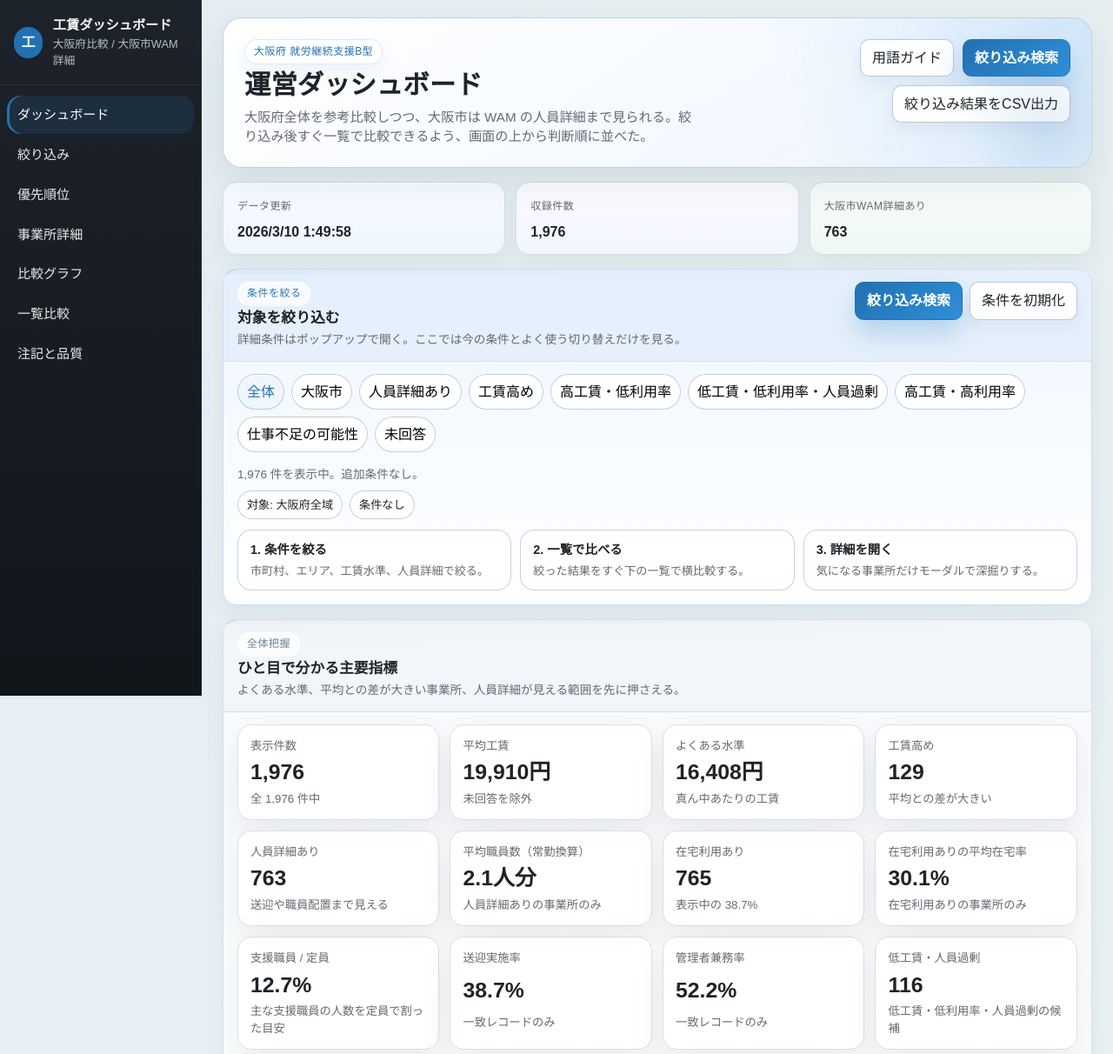
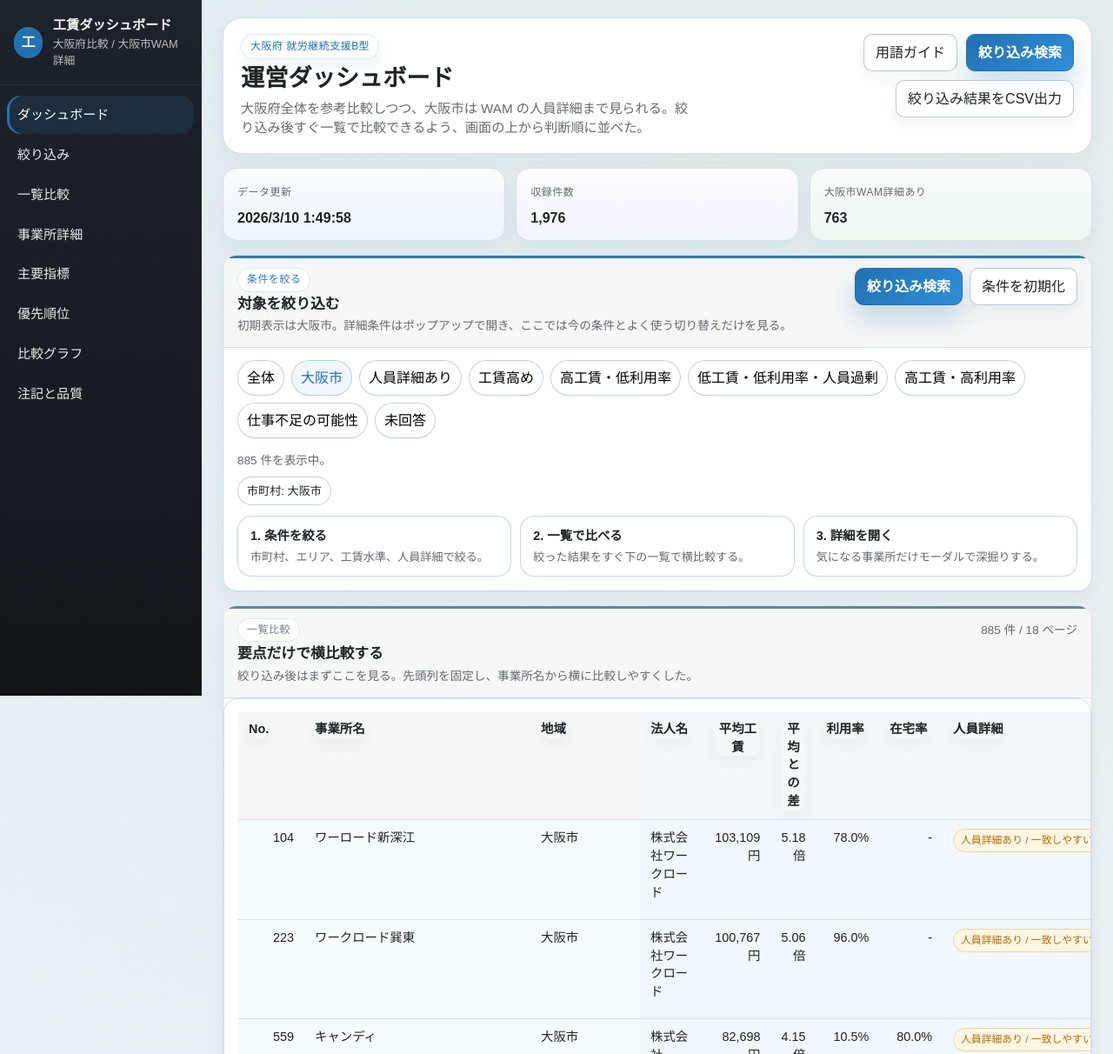
Before and after one commit to koheichiba0714-dev/codex, a plain HTML site: page apps/r6kouchin-dashboard/index.html in a window 1280 px wide. Shown: the top 1212 px of the page at 87% size. Drawn offline with Linux system fonts and the light colour scheme.

Commit message:
Refine admin dashboard layout

```diff
--- a/apps/r6kouchin-dashboard/app.js
+++ b/apps/r6kouchin-dashboard/app.js
@@ -64,6 +64,7 @@ const FILTER_PRESETS = {
     responseStatus: "unanswered",
   },
 };
+const INITIAL_PRESET = "osaka-city";
 
 function createDefaultFilters() {
   return {
@@ -93,6 +94,10 @@ function cloneFilters(filters) {
   return { ...filters };
 }
 
+function createPresetFilters(preset) {
+  return { ...createDefaultFilters(), ...(FILTER_PRESETS[preset] ?? {}) };
+}
+
 const state = {
   records: [],
   filteredRecords: [],
@@ -100,10 +105,10 @@ const state = {
   sortKey: "wage_ratio_to_overall_mean",
   sortDirection: "desc",
   currentPage: 1,
-  filters: createDefaultFilters(),
-  draftFilters: createDefaultFilters(),
+  filters: createPresetFilters(INITIAL_PRESET),
+  draftFilters: createPresetFilters(INITIAL_PRESET),
   selectedOfficeNo: null,
-  activePreset: "all",
+  activePreset: INITIAL_PRESET,
 };
 
 document.addEventListener("DOMContentLoaded", () => {
@@ -435,14 +440,14 @@ function bindCheckbox(id, key) {
 }
 
 function resetDraftFilters() {
-  state.draftFilters = createDefaultFilters();
+  state.draftFilters = createPresetFilters(INITIAL_PRESET);
   syncFilterControls(state.draftFilters);
 }
 
 function resetFilters() {
-  state.filters = createDefaultFilters();
+  state.filters = createPresetFilters(INITIAL_PRESET);
   state.draftFilters = cloneFilters(state.filters);
-  state.activePreset = "all";
+  state.activePreset = INITIAL_PRESET;
   syncFilterControls(state.draftFilters);
   syncPresetButtons();
   state.currentPage = 1;
@@ -1360,9 +1365,9 @@ function renderTable(records) {
       (record) => `
         <tr class="${rowClass(record)}">
           <td class="numeric">${formatNullable(record.office_no)}</td>
+          <td>${escapeHtml(record.office_name ?? "-")}</td>
           <td>${escapeHtml(record.municipality ?? "-")}</td>
           <td>${escapeHtml(record.corporation_name ?? "-")}</td>
-          <td>${escapeHtml(record.office_name ?? "-")}</td>
           <td class="numeric">${formatWage(record.average_wage_yen, record.average_wage_error)}</td>
           <td class="numeric">${formatRatio(record.wage_ratio_to_overall_mean)}</td>
           <td class="numeric">${formatPercent(record.daily_user_capacity_ratio)}</td>
--- a/apps/r6kouchin-dashboard/index.html
+++ b/apps/r6kouchin-dashboard/index.html
@@ -23,10 +23,11 @@
         <nav class="sidebar-nav">
           <a href="#overviewHeading" class="nav-link is-active">ダッシュボード</a>
           <a href="#filtersHeading" class="nav-link">絞り込み</a>
+          <a href="#tableHeading" class="nav-link">一覧比較</a>
+          <a href="#detailHeading" class="nav-link">事業所詳細</a>
+          <a href="#summaryHeading" class="nav-link">主要指標</a>
           <a href="#strategyHeading" class="nav-link">優先順位</a>
-          <a href="#detailHeading" class="nav-link">事業所詳細</a>
           <a href="#chartsHeading" class="nav-link">比較グラフ</a>
-          <a href="#tableHeading" class="nav-link">一覧比較</a>
           <a href="#notesHeading" class="nav-link">注記と品質</a>
         </nav>
       </aside>
@@ -68,7 +69,7 @@
               <div>
                 <p class="section-kicker">条件を絞る</p>
                 <h2 id="filtersHeading">対象を絞り込む</h2>
-                <p class="panel-note">詳細条件はポップアップで開く。ここでは今の条件とよく使う切り替えだけを見る。</p>
+                <p class="panel-note">初期表示は大阪市。詳細条件はポップアップで開き、ここでは今の条件とよく使う切り替えだけを見る。</p>
               </div>
               <div class="panel-head-actions">
                 <button id="openFiltersPanelButton" class="solid-button filter-search-button" type="button">絞り込み検索</button>
@@ -77,8 +78,8 @@
             </div>
             <div class="filter-launch-body">
               <div class="preset-row" aria-label="クイック切り替え">
-                <button class="preset-chip is-active" data-preset="all" type="button">全体</button>
-                <button class="preset-chip" data-preset="osaka-city" type="button">大阪市</button>
+                <button class="preset-chip" data-preset="all" type="button">全体</button>
+                <button class="preset-chip is-active" data-preset="osaka-city" type="button">大阪市</button>
                 <button class="preset-chip" data-preset="osaka-wam" type="button">人員詳細あり</button>
                 <button class="preset-chip" data-preset="high-wage" type="button">工賃高め</button>
                 <button class="preset-chip" data-preset="high-wage-low-util" type="button">高工賃・低利用率</button>
@@ -284,7 +285,7 @@
               <div>
                 <p class="section-kicker">一覧比較</p>
                 <h2 id="tableHeading">要点だけで横比較する</h2>
-                <p class="panel-note">細かい項目はモーダルへ寄せ、一覧は比較に必要な列へ絞った。</p>
+                <p class="panel-note">絞り込み後はまずここを見る。先頭列を固定し、事業所名から横に比較しやすくした。</p>
               </div>
               <p id="tableSummary" class="table-summary"></p>
             </div>
@@ -293,9 +294,9 @@
                 <thead>
                   <tr>
                     <th><button type="button" data-sort-key="office_no">No.</button></th>
+                    <th><button type="button" data-sort-key="office_name">事業所名</button></th>
                     <th><button type="button" data-sort-key="municipality">地域</button></th>
                     <th><button type="button" data-sort-key="corporation_name">法人名</button></th>
-                    <th><button type="button" data-sort-key="office_name">事業所名</button></th>
                     <th><button type="button" data-sort-key="average_wage_yen">平均工賃</button></th>
                     <th><button type="button" data-sort-key="wage_ratio_to_overall_mean">平均との差</button></th>
                     <th><button type="button" data-sort-key="daily_user_capacity_ratio">利用率</button></th>
--- a/apps/r6kouchin-dashboard/styles.css
+++ b/apps/r6kouchin-dashboard/styles.css
@@ -149,20 +149,16 @@ h2[id] {
 }
 
 .topbar {
-  position: relative;
   display: flex;
   align-items: flex-start;
   justify-content: space-between;
   gap: 20px;
   margin-bottom: 16px;
-  padding: 24px;
-  border: 1px solid rgba(190, 208, 228, 0.95);
+  padding: 18px 20px;
+  border: 1px solid #d5dde7;
   border-radius: var(--radius-lg);
-  background:
-    radial-gradient(circle at top right, rgba(66, 153, 225, 0.18), transparent 36%),
-    linear-gradient(145deg, rgba(255, 255, 255, 0.98) 0%, rgba(244, 249, 255, 0.98) 58%, rgba(236, 244, 252, 0.96) 100%);
-  box-shadow: var(--shadow);
-  overflow: hidden;
+  background: #ffffff;
+  box-shadow: var(--shadow-soft);
 }
 
 .topbar-copy,
@@ -170,20 +166,9 @@ h2[id] {
   min-width: 0;
 }
 
-.topbar::after {
-  content: "";
-  position: absolute;
-  inset: auto -36px -48px auto;
-  width: 180px;
-  height: 180px;
-  border-radius: 999px;
-  background: radial-gradient(circle, rgba(34, 113, 177, 0.1), transparent 70%);
-  pointer-events: none;
-}
-
 .topbar-copy h1 {
   margin: 4px 0 6px;
-  font-size: clamp(1.45rem, 2.6vw, 1.9rem);
+  font-size: clamp(1.35rem, 2.2vw, 1.7rem);
   line-height: 1.3;
 }
 
@@ -273,18 +258,17 @@ h2[id] {
   border-radius: var(--radius-md);
   overflow: hidden;
   position: relative;
-  background: var(--panel-bg, linear-gradient(180deg, rgba(255, 255, 255, 0.98) 0%, rgba(250, 252, 255, 0.94) 100%));
-  border-color: var(--panel-border, var(--line));
-  box-shadow: var(--shadow-soft);
-  backdrop-filter: blur(12px);
+  background: #ffffff;
+  border: 1px solid var(--panel-border, #d7dee8);
+  box-shadow: 0 1px 0 rgba(17, 24, 39, 0.04), 0 10px 22px rgba(17, 24, 39, 0.04);
 }
 
 .panel::before {
   content: "";
   position: absolute;
   inset: 0 0 auto 0;
-  height: 5px;
-  background: linear-gradient(90deg, var(--panel-accent, #c3cfdd), rgba(255, 255, 255, 0.1));
+  height: 3px;
+  background: var(--panel-accent, #c3cfdd);
   pointer-events: none;
 }
 
@@ -302,24 +286,41 @@ h2[id] {
 }
 
 .filter-launch-panel,
-.panel-main,
-.explain-panel,
+.table-panel,
 .insight-panel,
 .strategy-panel,
 .anomaly-panel,
 .charts-panel,
+.explain-panel,
 .notes-panel {
   grid-column: 1 / -1;
 }
 
 .table-panel {
+  grid-column: 1 / -1;
+  order: 2;
+}
+
+.detail-panel {
   grid-column: 1;
   order: 3;
+  position: static;
+}
+
+.panel-main {
+  grid-column: 2;
+  order: 3;
+}
+
+.panel-main .stats-grid {
+  grid-template-columns: repeat(2, minmax(0, 1fr));
+}
+
+.panel-main .stat-card strong {
+  font-size: 1.32rem;
 }
 
 .detail-panel {
-  grid-column: 2;
-  order: 4;
   position: sticky;
   top: 18px;
   align-self: start;
@@ -329,20 +330,16 @@ h2[id] {
   order: 1;
 }
 
-.panel-main {
-  order: 2;
-}
-
 .insight-panel {
+  order: 4;
+}
+
+.strategy-panel {
   order: 5;
 }
 
-.strategy-panel {
+.anomaly-panel {
   order: 6;
-}
-
-.anomaly-panel {
-  order: 7;
 }
 
 .explain-panel {
@@ -350,11 +347,11 @@ h2[id] {
 }
 
 .charts-panel {
+  order: 7;
+}
+
+.notes-panel {
   order: 9;
-}
-
-.notes-panel {
-  order: 10;
 }
 
 .panel-head {
@@ -364,8 +361,7 @@ h2[id] {
   gap: 20px;
   padding: 14px 16px;
   border-bottom: 1px solid var(--line);
-  background: var(--panel-head-bg, rgba(245, 248, 251, 0.92));
-  backdrop-filter: blur(12px);
+  background: #f6f7f7;
 }
 
 .panel-head h2 {
@@ -423,43 +419,32 @@ h2[id] {
   align-items: center;
   padding: 4px 10px;
   border-radius: 999px;
-  background: rgba(255, 255, 255, 0.72);
-  border: 1px solid rgba(255, 255, 255, 0.76);
+  background: #ffffff;
+  border: 1px solid #dde5ee;
   color: var(--panel-accent, var(--muted));
-  box-shadow: inset 0 1px 0 rgba(255, 255, 255, 0.78);
 }
 
 .filter-launch-panel {
-  --panel-bg: linear-gradient(180deg, #eef6ff 0%, #ffffff 100%);
-  --panel-head-bg: rgba(228, 239, 252, 0.92);
   --panel-border: #ccdef0;
   --panel-accent: #2d79b4;
 }
 
 .panel-main {
-  --panel-bg: linear-gradient(180deg, #f7f9fc 0%, #ffffff 100%);
-  --panel-head-bg: rgba(241, 245, 249, 0.92);
   --panel-border: #d7dfe9;
   --panel-accent: #6b7f96;
 }
 
 .explain-panel {
-  --panel-bg: linear-gradient(180deg, #fffaf1 0%, #ffffff 100%);
-  --panel-head-bg: rgba(255, 245, 223, 0.92);
   --panel-border: #ecd8a4;
   --panel-accent: #b67c12;
 }
 
 .insight-panel {
-  --panel-bg: linear-gradient(180deg, #f0faf8 0%, #ffffff 100%);
-  --panel-head-bg: rgba(227, 247, 241, 0.92);
   --panel-border: #cce7df;
   --panel-accent: #247f6d;
 }
 
 .strategy-panel {
-  --panel-bg: linear-gradient(180deg, #fff5ef 0%, #ffffff 100%);
-  --panel-head-bg: rgba(255, 236, 223, 0.92);
   --panel-border: #f1d0bf;
   --panel-accent: #c96e43;
 }
@@ -472,36 +457,26 @@ h2[id] {
 }
 
 .detail-panel {
-  --panel-bg: linear-gradient(180deg, #f4f8fd 0%, #ffffff 100%);
-  --panel-head-bg: rgba(233, 241, 251, 0.92);
   --panel-border: #cfdbeb;
   --panel-accent: #4d79a7;
 }
 
 .anomaly-panel {
-  --panel-bg: linear-gradient(180deg, #fff6f2 0%, #ffffff 100%);
-  --panel-head-bg: rgba(255, 235, 229, 0.92);
   --panel-border: #f0d0c8;
   --panel-accent: #ca7054;
 }
 
 .charts-panel {
-  --panel-bg: linear-gradient(180deg, #f2f8ff 0%, #ffffff 100%);
-  --panel-head-bg: rgba(230, 240, 252, 0.92);
   --panel-border: #cfdcef;
   --panel-accent: #4e7fb0;
 }
 
 .table-panel {
-  --panel-bg: linear-gradient(180deg, #f8fafc 0%, #ffffff 100%);
-  --panel-head-bg: rgba(243, 246, 250, 0.94);
   --panel-border: #d8e0e8;
   --panel-accent: #718096;
 }
 
 .notes-panel {
-  --panel-bg: linear-gradient(180deg, #fffaf5 0%, #ffffff 100%);
-  --panel-head-bg: rgba(250, 242, 232, 0.94);
   --panel-border: #e7d7c5;
   --panel-accent: #ab7b49;
 }
@@ -1249,6 +1224,30 @@ thead th {
   background: var(--panel-subtle);
 }
 
+.table-panel {
+  --col-no-width: 76px;
+  --col-office-width: 260px;
+  --col-area-width: 126px;
+}
+
+.table-panel th:nth-child(1),
+.table-panel td:nth-child(1) {
+  width: var(--col-no-width);
+  min-width: var(--col-no-width);
+}
+
+.table-panel th:nth-child(2),
+.table-panel td:nth-child(2) {
+  width: var(--col-office-width);
+  min-width: var(--col-office-width);
+}
+
+.table-panel th:nth-child(3),
+.table-panel td:nth-child(3) {
+  width: var(--col-area-width);
+  min-width: var(--col-area-width);
+}
+
 th,
 td {
   padding: 10px 12px;
@@ -1256,6 +1255,65 @@ td {
   border-bottom: 1px solid var(--line);
   vertical-align: top;
   font-size: 0.9rem;
+}
+
+@media (min-width: 1121px) {
+  .table-panel th:nth-child(1),
+  .table-panel td:nth-child(1),
+  .table-panel th:nth-child(2),
+  .table-panel td:nth-child(2),
+  .table-panel th:nth-child(3),
+  .table-panel td:nth-child(3) {
+    position: sticky;
+    background: #ffffff;
+  }
+
+  .table-panel thead th:nth-child(1),
+  .table-panel thead th:nth-child(2),
+  .table-panel thead th:nth-child(3) {
+    z-index: 3;
+    background: #f6f7f7;
+  }
+
+  .table-panel th:nth-child(1),
+  .table-panel td:nth-child(1) {
+    left: 0;
+  }
+
+  .table-panel th:nth-child(2),
+  .table-panel td:nth-child(2) {
+    left: var(--col-no-width);
+  }
+
+  .table-panel th:nth-child(3),
+  .table-panel td:nth-child(3) {
+    left: calc(var(--col-no-width) + var(--col-office-width));
+  }
+
+  .table-panel th:nth-child(1),
+  .table-panel td:nth-child(1),
+  .table-panel th:nth-child(2),
+  .table-panel td:nth-child(2),
+  .table-panel th:nth-child(3),
+  .table-panel td:nth-child(3) {
+    box-shadow: 1px 0 0 rgba(215, 222, 232, 0.95);
+  }
+
+  .table-panel tbody tr:hover td:nth-child(-n + 3) {
+    background: #f7fbff;
+  }
+
+  .table-panel tbody tr.row-selected td:nth-child(-n + 3) {
+    background: #eef6ff;
+  }
+
+  .table-panel tbody tr.row-high-outlier td:nth-child(-n + 3) {
+    background: #fff8ef;
+  }
+
+  .table-panel tbody tr.row-low-outlier td:nth-child(-n + 3) {
+    background: #f4fbff;
+  }
 }
 
 th button {
```
